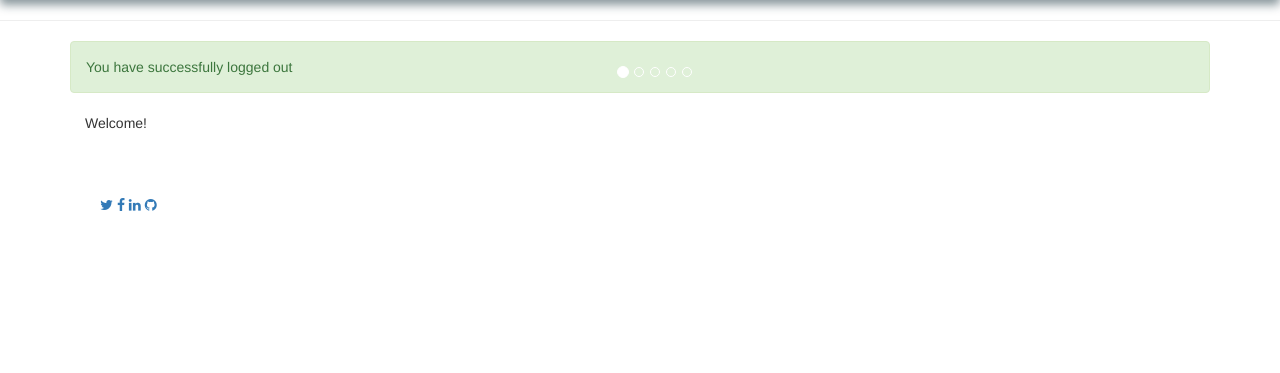
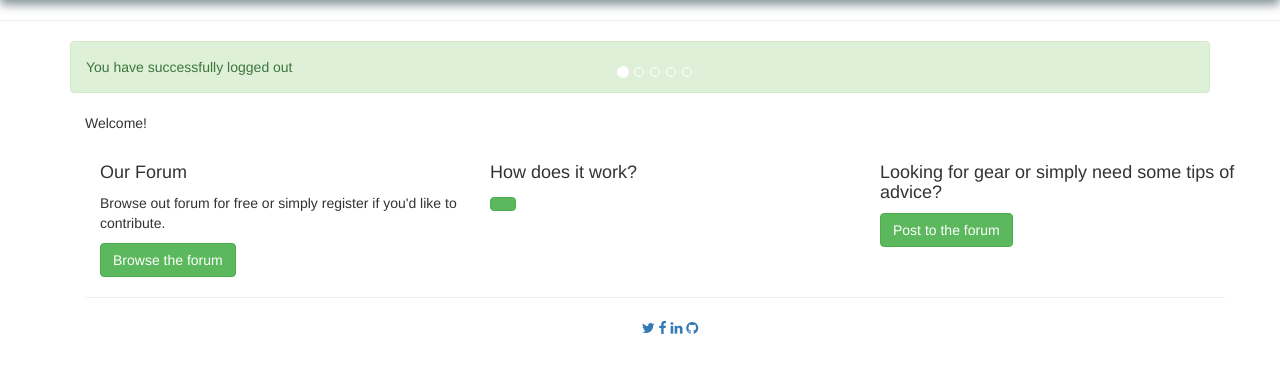
Before and after one commit to Aisling0/Irish_Camping_App, a Django app: page /logout/ in a window 1280 px wide. Shown: the part 60-433 px from the top of the page. Run offline with Django 3.2, Linux system fonts and the light colour scheme; some libraries are stand-ins or nearby versions; some web fonts are replaced; grey boxes are pictures that could not be loaded.

Commit message:
Homepage_fix

```diff
--- a/templates/about.html
+++ b/templates/about.html
@@ -22,6 +22,8 @@
         <p>Simply register your account and go to our <a href="{% url 'forum' %}">Forum</a> Page. Here you can post requests for equipment to other users.</p>
         <h2>Have equipment to share or sell?</h2>
         <p>Register your account and post your ad<a href="{% url 'forum' %}"> here</a>. Here you can post about available equipment to other users.</p>
+        <h2>How can I post to the forum?</h2>
+        <p>Simply register your account for only €1.99 for unlimited access to all of our forums.</p>
     </div>
 </div>
 {% endblock %}
--- a/templates/index.html
+++ b/templates/index.html
@@ -64,15 +64,45 @@
             <div>Welcome! </div>
         </div>
     </section>
-    <section>
 
-        <div class="cards">
-            <div>
-                <h3></h3>
-                <p></p>
-                <a class="btn btn-block" href="{% url 'forum' %} >Go
+
+         <!-- Page Content -->
+    <div class="container">
+        <h1></h1>
+        <div class="row">
+            <div class="col-lg-4">
+                <div class="card">
+                    <h4 class="card-header">Our Forum</h4>
+                    <div class="card-block">
+                        <p class="card-text">Browse out forum for free or simply register if you'd like to contribute.</p>
+                    </div>
+                    <div class="card-footer">
+                        <a href="{% url 'forum' %}" class="btn btn-success">Browse the forum</a>
+                    </div>
+                </div>
+            </div>
+            <div class="col-lg-4">
+                <div class="card h-100">
+                    <h4 class="card-header">How does it work?</h4>
+                    <div class="card-block">
+                        <p class="card-text"></p>
+                    </div>
+                    <div class="card-footer">
+                        <a href="{% url 'about' %}" class="btn btn-success"></a>
+                    </div>
+                </div>
+            </div>
+            <div class="col-lg-4">
+                <div class="card h-100">
+                    <h4 class="card-header">Looking for gear or simply need some tips of advice?</h4>
+                    <div class="card-block">
+                        <p class="card-text"></p>
+                    </div>
+                    <div class="card-footer">
+                        <a href="{% url "new_thread" %}" class="btn btn-success">Post to the forum</a>
+                    </div>
+                </div>
             </div>
         </div>
 
-    </section>
 {% endblock %}
```
